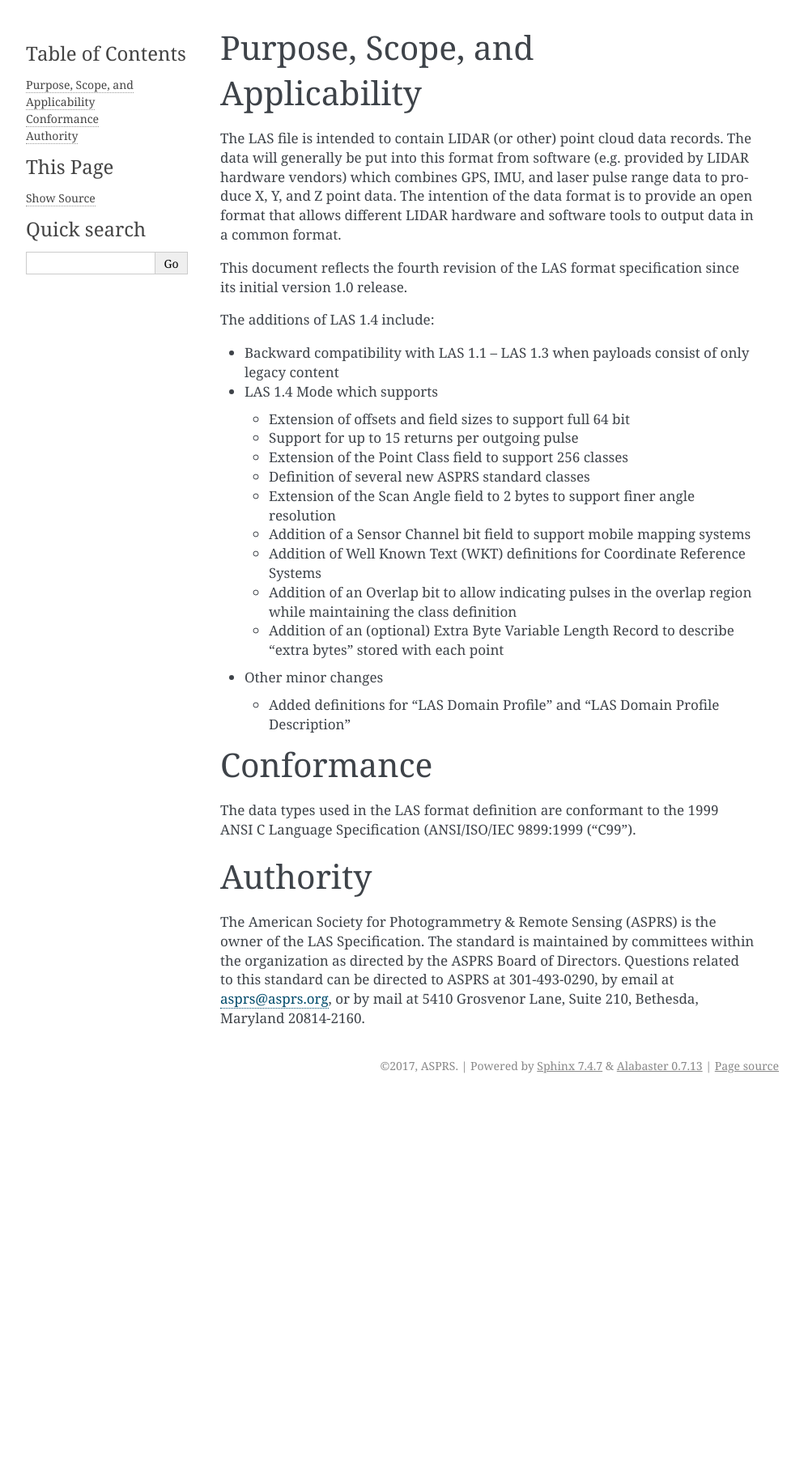
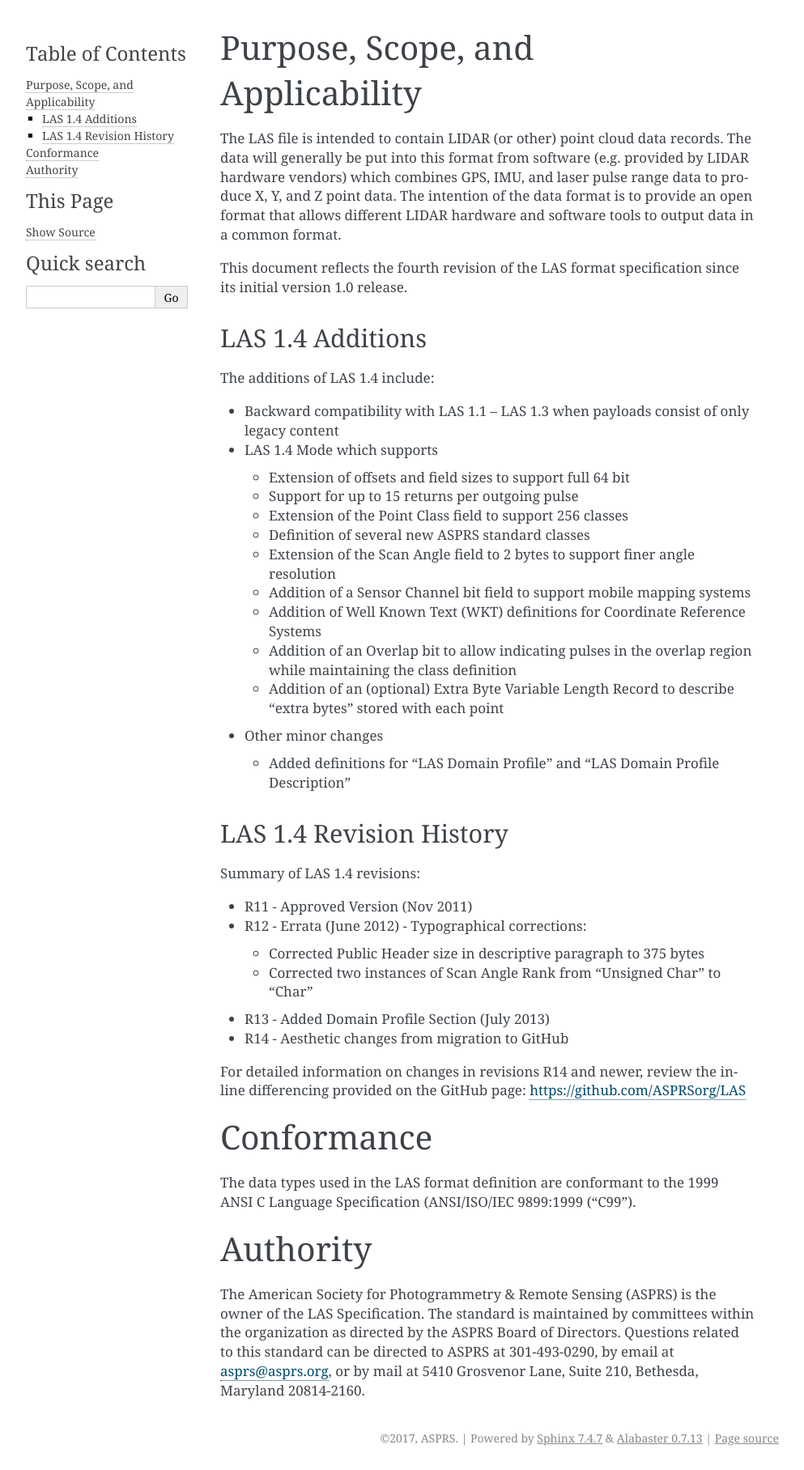
Before and after one commit to ASPRSorg/LAS, a Sphinx documentation site: the page built from source/01_intro.txt, in a window 1280 px wide. Shown: the whole page at 81% size, without its empty margins (148-1141 px from the left). Built offline with Sphinx 7.4.7, drawn with Linux system fonts in a browser that asks for light colours; before the commit the page ends 1356 px from its top, so only the background shows below that.

Commit message:
Advanced version number to R14. Added missing Revision History section. Fixed page break after introduction.

```diff
--- a/source/01_intro.txt
+++ b/source/01_intro.txt
@@ -10,6 +10,9 @@ output data in a common format.
 
 This document reflects the fourth revision of the LAS format specification
 since its initial version 1.0 release.
+
+LAS 1.4 Additions
+................................................................................
 
 The additions of LAS 1.4 include:
 
@@ -35,9 +38,22 @@ The additions of LAS 1.4 include:
   * Added definitions for "LAS Domain Profile" and "LAS Domain Profile
     Description"
 
-.. raw:: latex
+LAS 1.4 Revision History
+................................................................................
 
-    \newpage
+Summary of LAS 1.4 revisions:
+
+* R11 - Approved Version (Nov 2011)
+* R12 - Errata (June 2012) - Typographical corrections:
+
+  * Corrected Public Header size in descriptive paragraph to 375 bytes
+  * Corrected two instances of Scan Angle Rank from "Unsigned Char" to "Char"
+
+* R13 - Added Domain Profile Section (July 2013)
+* R14 - Aesthetic changes from migration to GitHub
+
+For detailed information on changes in revisions R14 and newer, review the
+inline differencing provided on the GitHub page: https://github.com/ASPRSorg/LAS
 
 Conformance
 --------------------------------------------------------------------------------
@@ -54,3 +70,7 @@ organization as directed by the ASPRS Board of Directors. Questions related to
 this standard can be directed to ASPRS at 301-493-0290, by email at
 asprs@asprs.org, or by mail at 5410 Grosvenor Lane, Suite 210, Bethesda,
 Maryland 20814-2160.
+
+.. raw:: latex
+
+    \newpage
--- a/source/conf.py
+++ b/source/conf.py
@@ -56,7 +56,7 @@ author = u'ASPRS'
 # The short X.Y version.
 #version = u'1.4'
 # Custom non-keyword version tag for header
-myversion = u'1.4 - R13'
+myversion = u'1.4 - R14'
 # The full version, including alpha/beta/rc tags.
 release = u'VERSION ' + myversion
 releasename = release
```
